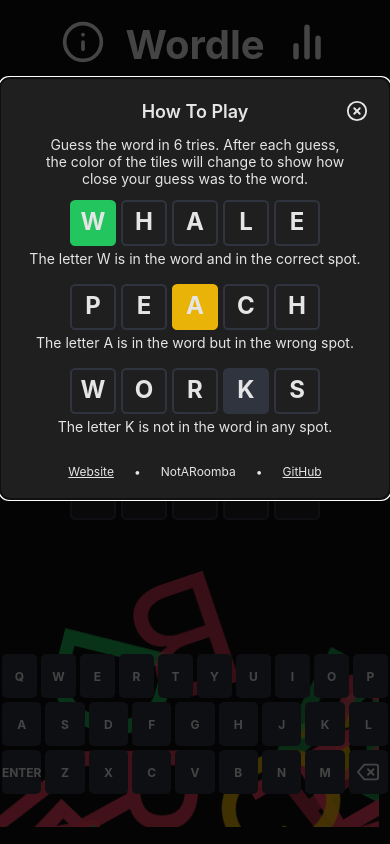
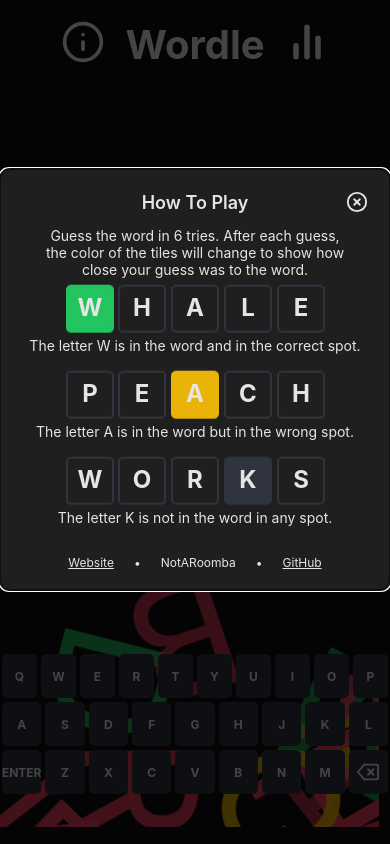
Before and after one commit to NotARoomba/Wordle, a React (Vite) app: page / in a window 390 px wide. Built offline with nearby package versions, Linux system fonts and the light colour scheme; a web font is replaced by a local one.

Commit message:
truly responsive now

```diff
--- a/src/css/App.css
+++ b/src/css/App.css
@@ -59,7 +59,7 @@
 .tile {
   font-size: 24px;
   font-weight: bold;
-  padding: 5px;
+  padding: min(1.5vh, 1.5vw);
   margin: 2.5px;
   border-radius: 5px;
   background-color: var(--tile-bg);
@@ -67,11 +67,14 @@
   border-style:solid;
   border-width: 2px;
 }
-@media screen and (max-height: 768) {
+/* @media screen and (min-height: 800px) {
   .tile {
     padding: min(3vh, 3vw);
   }
-}
+  .tile > p {
+    font-size: 32px;
+  }
+} */
 @keyframes defaultReveal {
   0% {
     transform: rotateX(0deg);
@@ -376,8 +379,8 @@
 .info-modal,.statistics {
   /* position: absolute; */
   margin: auto;
-  margin-top: 20%;
-  margin-bottom: 20%;
+  margin-top: 20vh;
+  margin-bottom: 20vh;
   /* left: 50%; */
   /* top: 10%; */
   /* bottom: 10%; */
@@ -493,7 +496,7 @@
   left: 50%;
   top: 2%;
   bottom: 2%;
-  max-height: 400px;
+  max-height: fit-content;
   transform: translate(-50%);
   border-radius: 10px;
   max-width: fit-content;
@@ -687,7 +690,7 @@
 .tutorial-section > p {
   margin: auto;
   margin-top: 10px;
-  margin-bottom: 10px;
+  margin-bottom: 5px;
   font-size: 14px;
   max-width: 300px;
 }
@@ -708,6 +711,7 @@
   display: flex;
   justify-content: center;
   align-items: center;
+  margin-top: 0px;
   padding-bottom: 10px;
   /* bottom:0; */
   /* left:50%; */
@@ -723,8 +727,8 @@
 .links > p {
   margin: 10px;
 }
-@media screen and (max-width: 300px){
+/* @media screen and (max-width: 300px){
   .links{
   margin-top: 25px;
   }
-}
+} */
```
Also changed, not shown: 5 other files (tests, documents, lock files or other folders).
